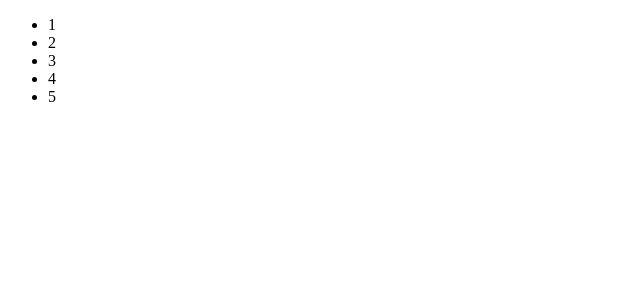
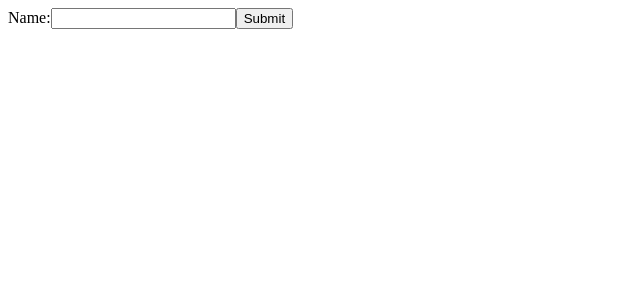
Before and after one commit to jtwp470/my-programming-learning-book, a React (Create React App) app in the folder javascript/tutorial-react/: page / in a window 1280 px wide. Shown: the top 300 px of the page, without its empty margins (0-640 px from the left). Built offline with nearby package versions, Linux system fonts and the light colour scheme.

Commit message:
[React] Forms - Controlled Components

```diff
--- a/javascript/tutorial-react/src/index.js
+++ b/javascript/tutorial-react/src/index.js
@@ -1,20 +1,37 @@
 import React from 'react';
 import ReactDOM from 'react-dom';
 
-function NumberList(props) {
-  const numbers = props.numbers;
-  const listItems = numbers.map((number) =>
-    <li key={number.toString()}>
-      {number}
-    </li>
-  );
-  return (
-    <ul>{listItems}</ul>
-  );
+class NameForm extends React.Component {
+  constructor(props) {
+    super(props);
+    this.state = {value: ''};
+
+    this.handleChange = this.handleChange.bind(this);
+    this.handleSubmit = this.handleSubmit.bind(this);
+  }
+
+  handleChange(event) {
+    this.setState({value: event.target.value});
+  }
+
+  handleSubmit(event) {
+    alert('A name was submitted: ' + this.state.value);
+    event.preventDefault();
+  }
+
+  render() {
+    return (
+      <form onSubmit={this.handleSubmit}>
+        <label>
+          Name:
+          <input type="text" value={this.state.value} onChange={this.handleChange} />
+        </label>
+        <input type="submit" value="Submit" />
+      </form>
+    )
+  }
 }
-
-const numbers = [1, 2, 3, 4, 5];
 ReactDOM.render(
-  <NumberList numbers={numbers} />,
+  <NameForm />,
   document.getElementById('root')
 );
```
